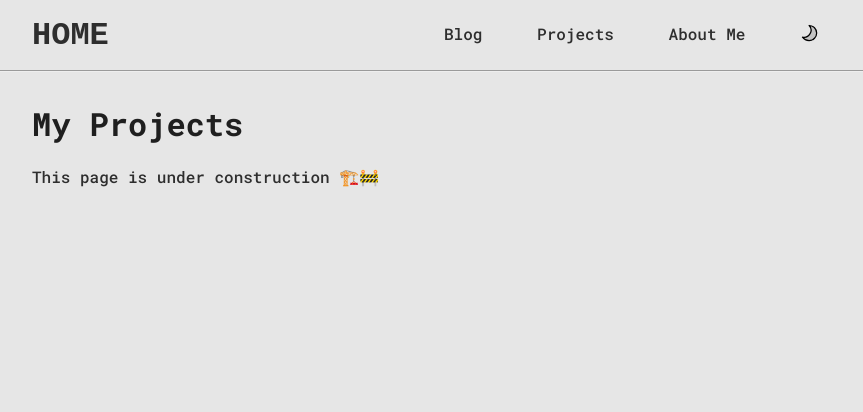
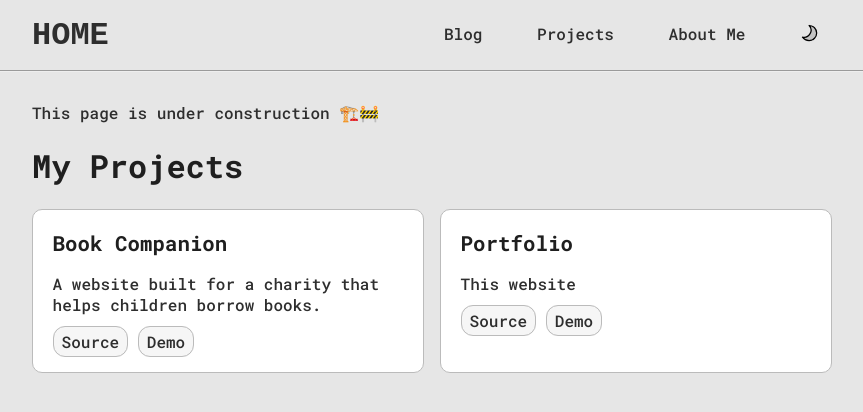
Before and after one commit to shishiraiyar/shishiraiyar.github.io, a SvelteKit app: page /projects in a window 1280 px wide. Shown: the top 412 px of the page, without its empty margins (208-1071 px from the left). Built offline with nearby package versions, Linux system fonts and the light colour scheme.

Commit message:
Read projects from yaml file

```diff
--- a/package.json
+++ b/package.json
@@ -17,5 +17,8 @@
 		"svelte": "^4.2.7",
 		"vite": "^5.0.3"
 	},
-	"type": "module"
+	"type": "module",
+	"dependencies": {
+		"js-yaml": "^4.1.0"
+	}
 }
--- a/src/components/Projectcard.svelte
+++ b/src/components/Projectcard.svelte
@@ -1,10 +1,16 @@
+<script>
+    export let name;
+    export let description;
+    export let source;
+    export let demo;
+</script>
+
+
 <div class="container">
-    <h2>Book Companion</h2>
-    <p>A library management system built for a charity that provides books to underprivileged children</p>
-
-    <a href="#">Source</a>
-    <a href="#">Demo</a>
-
+    <h2>{name}</h2>
+    <p>{description}</p>
+    <a href={source}>Source</a>
+    <a href={demo}>Demo</a>
 </div>
 
 <style>
--- /dev/null
+++ b/src/projects/projects.yaml
@@ -0,0 +1,12 @@
+projects:
+  - name: Book Companion
+    source: https://google.com
+    demo: https://apple.com
+    description: >-
+      A website built for a charity that helps children borrow books.
+
+  - name: Portfolio
+    source: https://google.com
+    demo: https://apple.com
+    description: >-
+      This website
--- /dev/null
+++ b/src/routes/projects/+page.server.js
@@ -0,0 +1,8 @@
+import yaml from 'js-yaml';
+import fs from 'fs';
+
+export async function load() {
+    const projects = yaml.load(fs.readFileSync('src/projects/projects.yaml'));
+
+    return projects
+}
--- a/src/routes/projects/+page.svelte
+++ b/src/routes/projects/+page.svelte
@@ -1,22 +1,19 @@
 <script>
     import Projectcard from "../../components/Projectcard.svelte";
 
-
+    export let data;
 </script>
-
-<h1>My Projects</h1>
-
-<!-- <div class="container">
-    <Projectcard></Projectcard>
-    <Projectcard></Projectcard>
-    <Projectcard></Projectcard>
-    <Projectcard></Projectcard>
-
-</div> -->
 
 <p>
     This page is under construction 🏗️🚧
 </p>
+
+<h1>My Projects</h1>
+<div class="container">
+    {#each data.projects as project}
+        <Projectcard {...project} />
+    {/each}
+</div>
 
 <style>
     .container {
```
Also changed, not shown: 1 other file (tests, documents, lock files or other folders).
